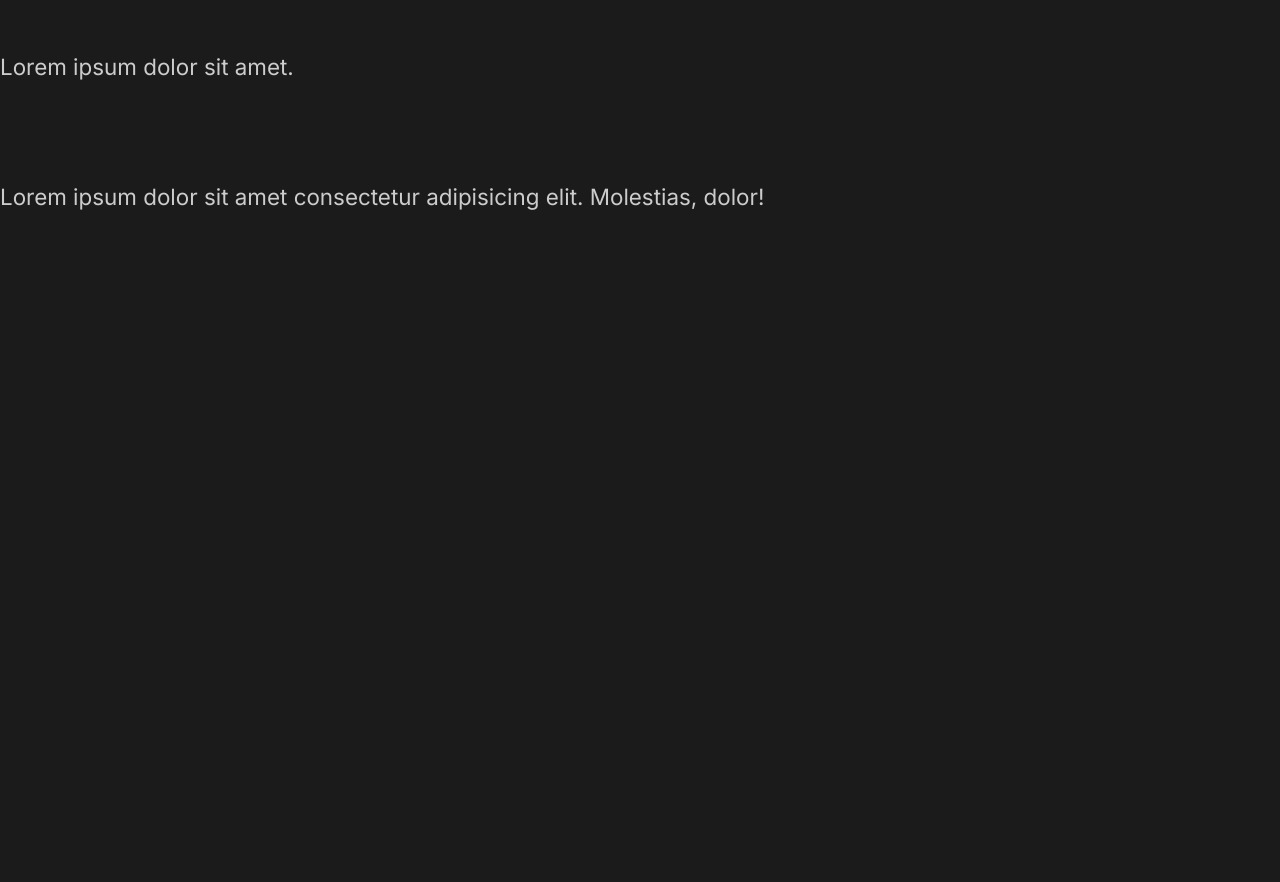
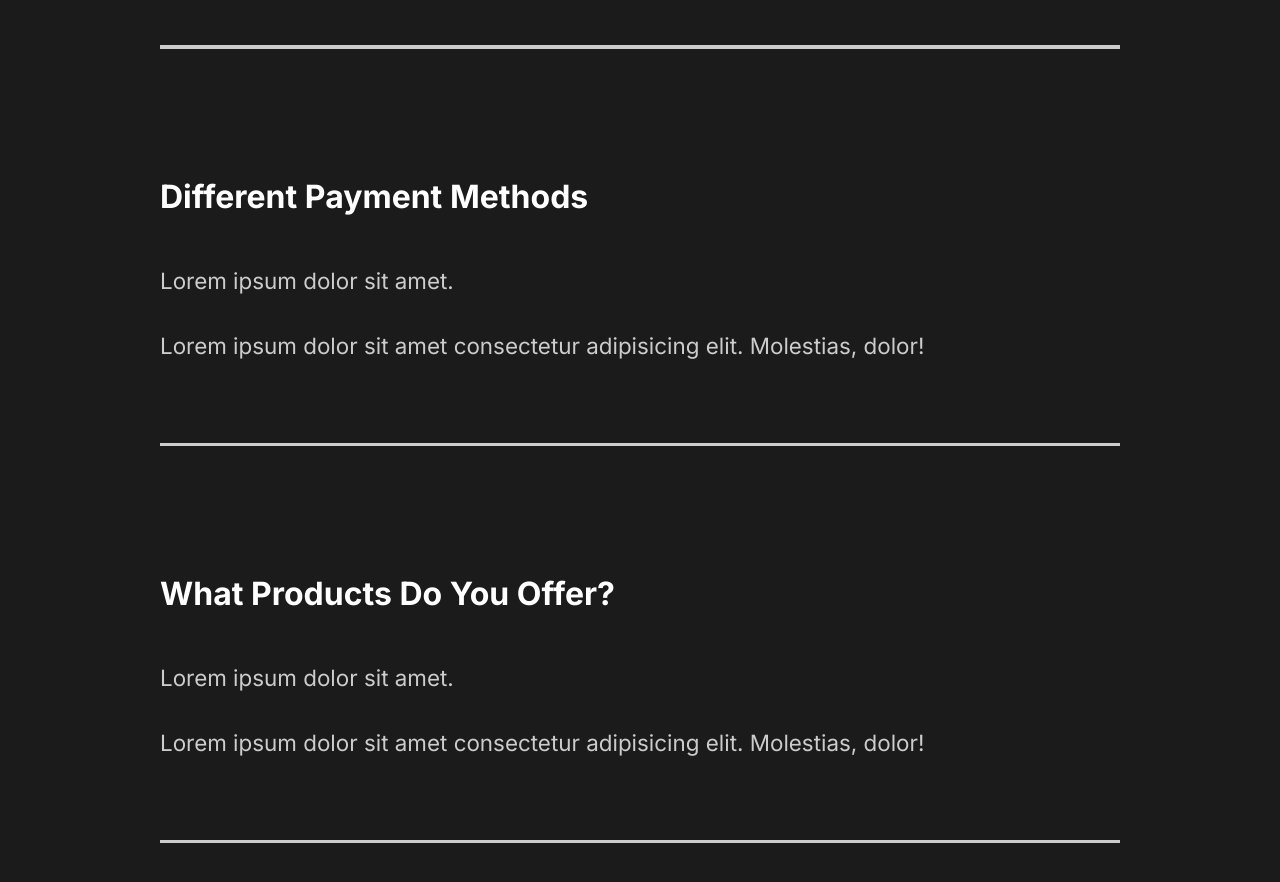
Before and after one commit to eddiebass/react-website, a React (Create React App) app: page / in a window 1280 px wide. Shown: the part 3003-3885 px from the top of the page. Before the commit the page ends 3265 px from the top, so only its background shows below. Built offline with nearby package versions, Linux system fonts and the light colour scheme.

Commit message:
styled the FAQ section

```diff
--- a/src/components/Faq.js
+++ b/src/components/Faq.js
@@ -1,8 +1,10 @@
 import React from "react";
+import styled from "styled-components";
+import { About } from "../styles";
 
 const Faq = () => {
 	return (
-		<div className="faq">
+		<FaqSet>
 			<h2>
 				Any Questions <span>FAQ</span>
 			</h2>
@@ -15,6 +17,7 @@
 						dolor!
 					</p>
 				</div>
+				<div className="faq-line"></div>
 			</div>
 
 			<div className="question">
@@ -26,6 +29,7 @@
 						dolor!
 					</p>
 				</div>
+				<div className="faq-line"></div>
 			</div>
 
 			<div className="question">
@@ -37,6 +41,7 @@
 						dolor!
 					</p>
 				</div>
+				<div className="faq-line"></div>
 			</div>
 
 			<div className="question">
@@ -48,9 +53,37 @@
 						dolor!
 					</p>
 				</div>
+				<div className="faq-line"></div>
 			</div>
-		</div>
+		</FaqSet>
 	);
 };
 
+const FaqSet = styled(About)`
+	display: block;
+	span {
+		display: block;
+	}
+	h2 {
+		padding-bottom: 2rem;
+		font-weight: lighter;
+	}
+	.faq-line {
+		background: #cccccc;
+		height: 0.2rem;
+		margin: 2rem 0rem;
+		width: 100%;
+	}
+	.question {
+		padding: 3rem 0rem;
+		cursor: pointer;
+	}
+	.answer {
+		padding: 2rem 0rem;
+	}
+	p {
+		padding: 1rem 0rem;
+	}
+`;
+
 export default Faq;
--- a/src/components/GlobalStyle.js
+++ b/src/components/GlobalStyle.js
@@ -38,6 +38,7 @@
 }
 h4{
     font-weight: bold;
+    font-size: 2rem;
 }
 a{
     font-size: 1.1.rem;
```
Also changed, not shown: 2 other files (tests, documents, lock files or other folders).
